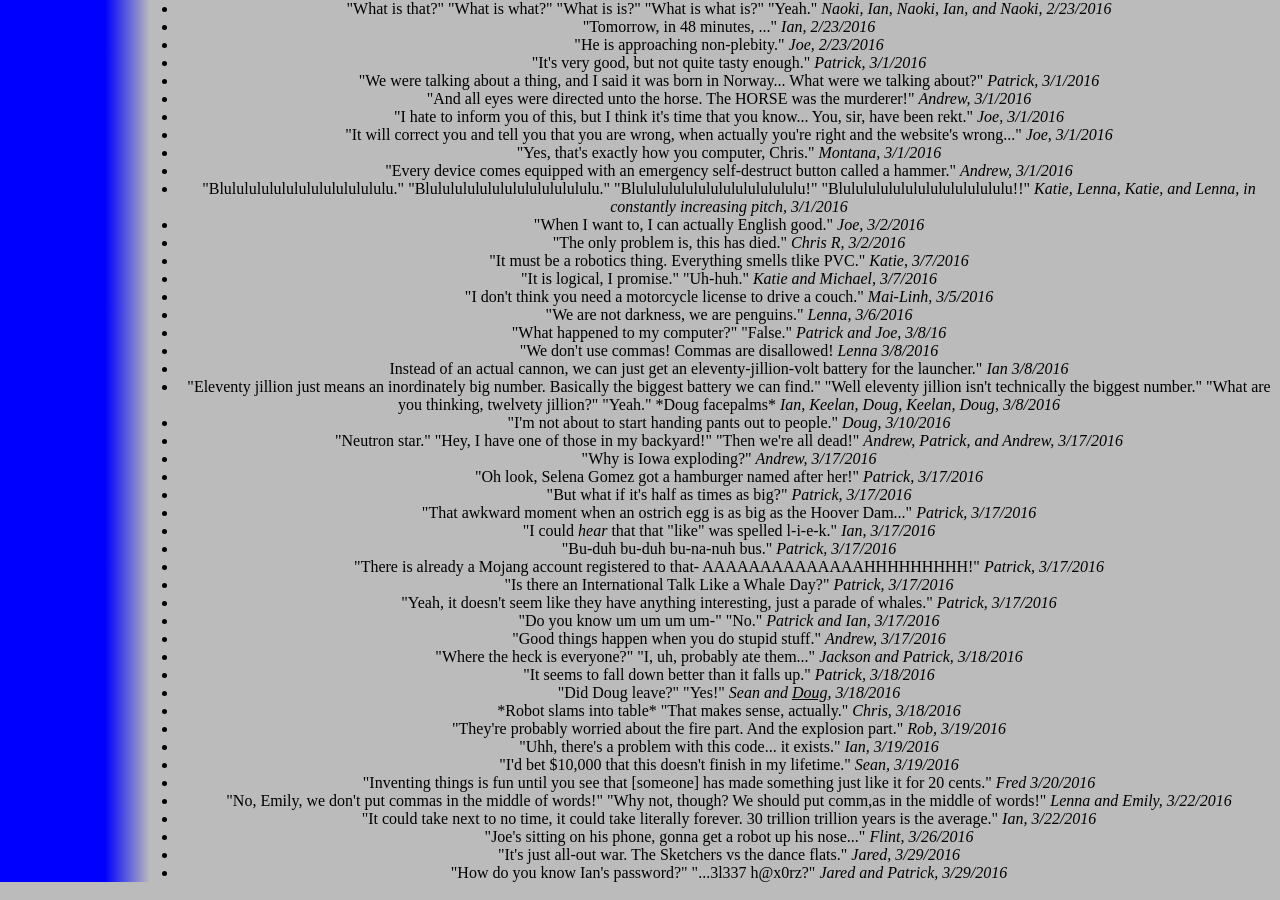
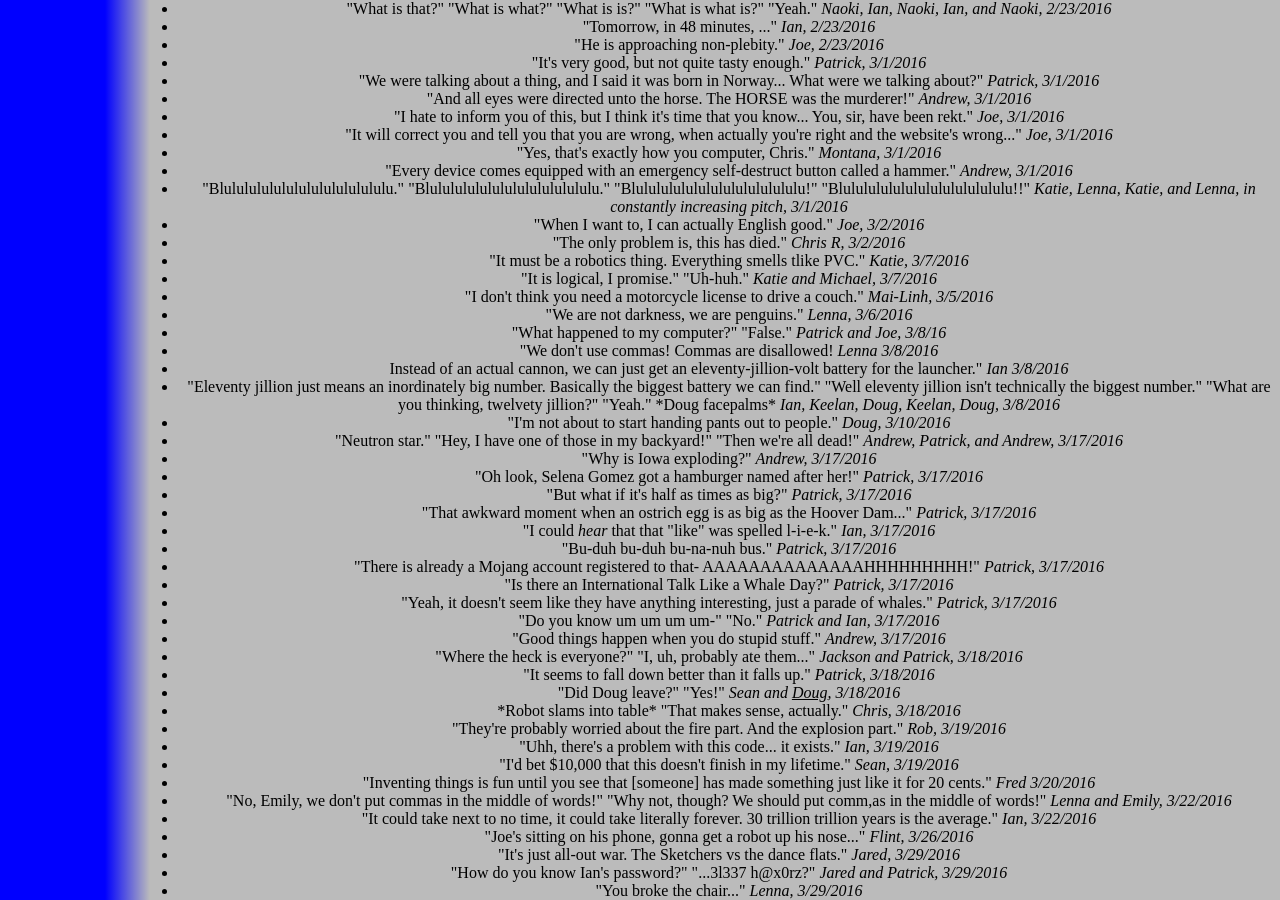
Before and after one commit to katiebugmoon/FRC4131.github.io, a Jekyll site: the page built from media/2016/quotes.html, in a window 1280 px wide and 900 px high, scrolled down 1726 px. Built offline with Jekyll 4.4.1, drawn with Linux system fonts in a browser that asks for light colours; nearby versions of some CDN libraries.

Commit message:
Update quotes.html

```diff
--- a/media/2016/quotes.html
+++ b/media/2016/quotes.html
@@ -138,4 +138,5 @@ title: Build Season 2016 Quotes
 	<li>"Joe's sitting on his phone, gonna get a robot up his nose..." <i>Flint, 3/26/2016</i></li>
 	<li>"It's just all-out war. The Sketchers vs the dance flats." <i>Jared, 3/29/2016</i></li>
 	<li>"How do you know Ian's password?" "...3l337 h@x0rz?" <i>Jared and Patrick, 3/29/2016</i></li>
+	<li>"You broke the chair..." <i>Lenna, 3/29/2016</i></li>
 </ul><center>
```
